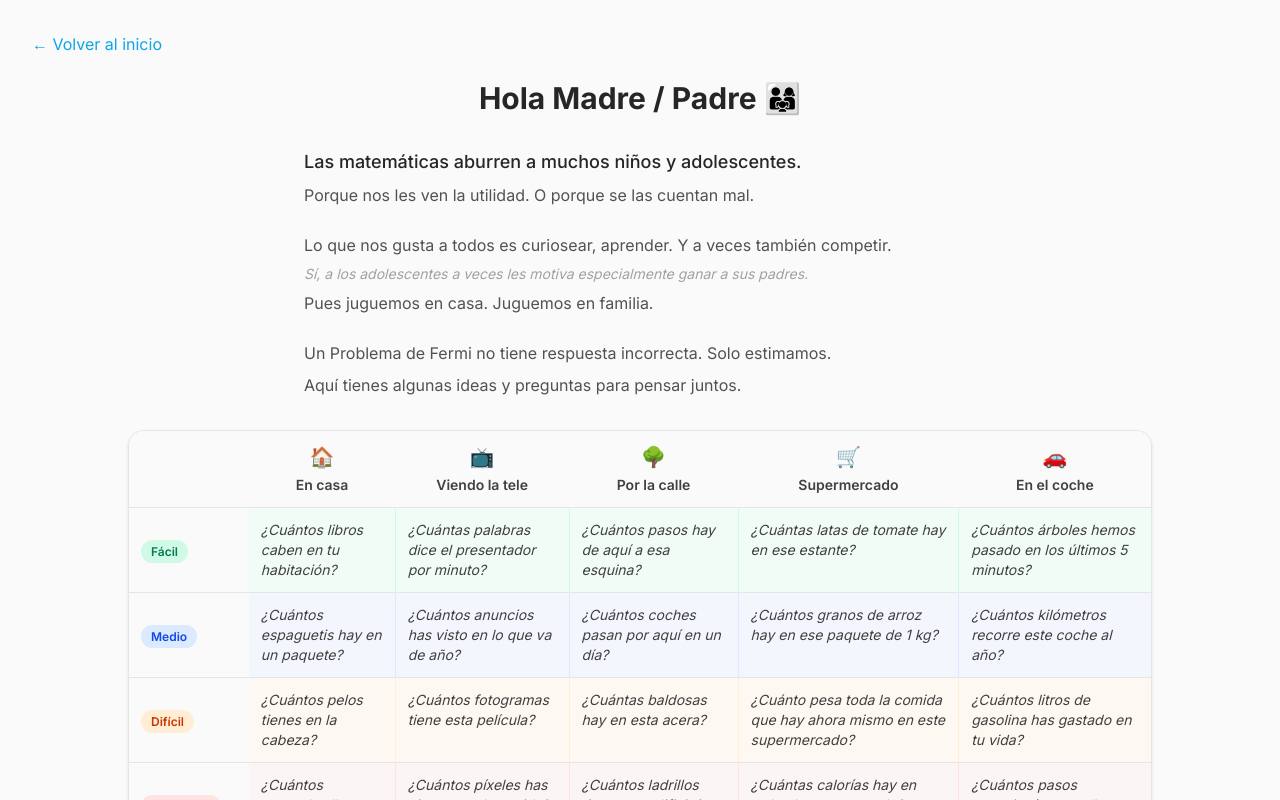
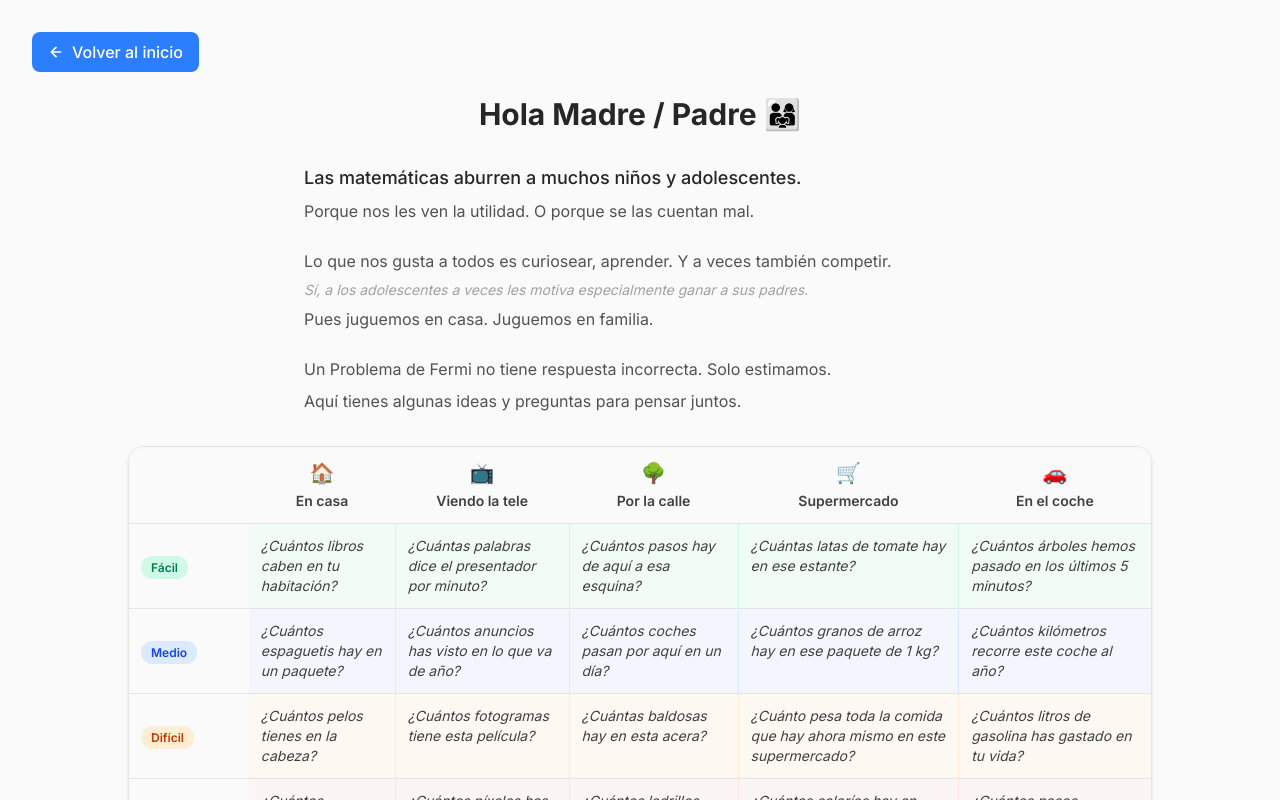
Before and after one commit to sheriffff/fermi, a Vue app: page /padre in a window 1280 px wide. Shown: the top 800 px of the page. Built offline with nearby package versions, Linux system fonts and the light colour scheme; no server answers.

Commit message:
botón volver atrás

```diff
--- /dev/null
+++ b/src/components/common/BackButton.vue
@@ -0,0 +1,18 @@
+<script setup>
+defineProps({
+  to: { type: String, default: '/' },
+  label: { type: String, default: 'Volver al inicio' },
+})
+</script>
+
+<template>
+  <RouterLink
+    :to="to"
+    class="inline-flex items-center gap-2 mb-6 px-4 py-2 bg-blue-500 hover:bg-blue-600 text-white rounded-lg transition-colors font-medium"
+  >
+    <svg xmlns="http://www.w3.org/2000/svg" class="w-4 h-4" viewBox="0 0 24 24" fill="none" stroke="currentColor" stroke-width="2.5" stroke-linecap="round" stroke-linejoin="round">
+      <path d="M19 12H5M12 5l-7 7 7 7"/>
+    </svg>
+    {{ label }}
+  </RouterLink>
+</template>
--- a/src/views/AdminView.vue
+++ b/src/views/AdminView.vue
@@ -1,6 +1,7 @@
 <script setup>
 import { ref } from 'vue'
-import { RouterLink, useRoute } from 'vue-router'
+import { useRoute } from 'vue-router'
+import BackButton from '@/components/common/BackButton.vue'
 
 const route = useRoute()
 const isAuthenticated = ref(false)
@@ -38,9 +39,10 @@ const hubLinks = [
 
 <template>
   <div class="min-h-screen p-4 sm:p-6 md:p-8">
-    <RouterLink :to="route.path === '/admin' ? '/' : '/admin'" class="inline-block mb-6 text-primary-500 hover:text-primary-600 transition-colors">
-      ← {{ route.path === '/admin' ? 'Volver al inicio' : 'Volver al panel' }}
-    </RouterLink>
+    <BackButton
+      :to="route.path === '/admin' ? '/' : '/admin'"
+      :label="route.path === '/admin' ? 'Volver al inicio' : 'Volver al panel'"
+    />
 
     <div v-if="!isAuthenticated" class="max-w-md mx-auto mt-12">
       <div class="card text-center">
--- a/src/views/PadreView.vue
+++ b/src/views/PadreView.vue
@@ -1,14 +1,12 @@
 <script setup>
-import { RouterLink } from 'vue-router'
 import FeedbackButton from '@/components/common/FeedbackButton.vue'
+import BackButton from '@/components/common/BackButton.vue'
 import { themes, difficulties, colors } from '@/config/padreQuestions.js'
 </script>
 
 <template>
   <div class="min-h-screen p-4 sm:p-6 md:p-8">
-    <RouterLink to="/" class="inline-block mb-6 text-primary-500 hover:text-primary-600 transition-colors">
-      ← Volver al inicio
-    </RouterLink>
+    <BackButton />
 
     <div class="max-w-5xl mx-auto">
       <div class="text-center mb-8">
--- a/src/views/ProfeView.vue
+++ b/src/views/ProfeView.vue
@@ -1,7 +1,7 @@
 <script setup>
 import { ref } from 'vue'
-import { RouterLink } from 'vue-router'
 import { logDownload } from '@/lib/supabase'
+import BackButton from '@/components/common/BackButton.vue'
 
 const downloadState = ref('idle') // 'idle' | 'downloading' | 'done'
 
@@ -21,9 +21,7 @@ function handleDownload() {
 
 <template>
   <div class="min-h-screen p-4 sm:p-6 md:p-8">
-    <RouterLink to="/" class="inline-block mb-6 text-primary-500 hover:text-primary-600 transition-colors">
-      ← Volver al inicio
-    </RouterLink>
+    <BackButton />
 
     <div class="max-w-xl mx-auto">
 
--- a/src/views/RandomView.vue
+++ b/src/views/RandomView.vue
@@ -1,7 +1,7 @@
 <script setup>
 import { ref, computed, onMounted, watch } from 'vue'
-import { RouterLink } from 'vue-router'
 import { useNumberFormat } from '@/composables/useNumberFormat'
+import BackButton from '@/components/common/BackButton.vue'
 import { useTimer } from '@/composables/useTimer'
 import { getRandomPlayQuestion } from '@/lib/questions'
 import { savePlayResponse, getPlayResponses } from '@/lib/supabase'
@@ -179,9 +179,7 @@ async function handleSubmit() {
 
 <template>
   <div class="min-h-screen p-4 sm:p-6 md:p-8" :class="{ 'pb-[280px]': isMobile }">
-    <RouterLink to="/" class="inline-block mb-6 text-primary-500 hover:text-primary-600 transition-colors">
-      ← Volver al inicio
-    </RouterLink>
+    <BackButton />
 
     <div class="max-w-2xl mx-auto">
       <div class="text-center mb-8">
--- a/src/views/TestView.vue
+++ b/src/views/TestView.vue
@@ -1,7 +1,7 @@
 <script setup>
 import { ref, computed, nextTick, onMounted, watch } from 'vue'
-import { RouterLink } from 'vue-router'
 import { useTimer } from '@/composables/useTimer'
+import BackButton from '@/components/common/BackButton.vue'
 import { useNumberFormat } from '@/composables/useNumberFormat'
 import { createUserOnline, saveResponsesOnline, saveResultsEmail } from '@/lib/supabase'
 import { colors, getDifficulty } from '@/config/difficulties.js'
@@ -392,9 +392,7 @@ async function finishTest() {
 
 <template>
   <div class="min-h-screen p-4 sm:p-6 md:p-8">
-    <RouterLink to="/" class="inline-block mb-6 text-primary-500 hover:text-primary-600 transition-colors">
-      ← Volver al inicio
-    </RouterLink>
+    <BackButton />
 
     <div class="max-w-2xl mx-auto">
 
```
